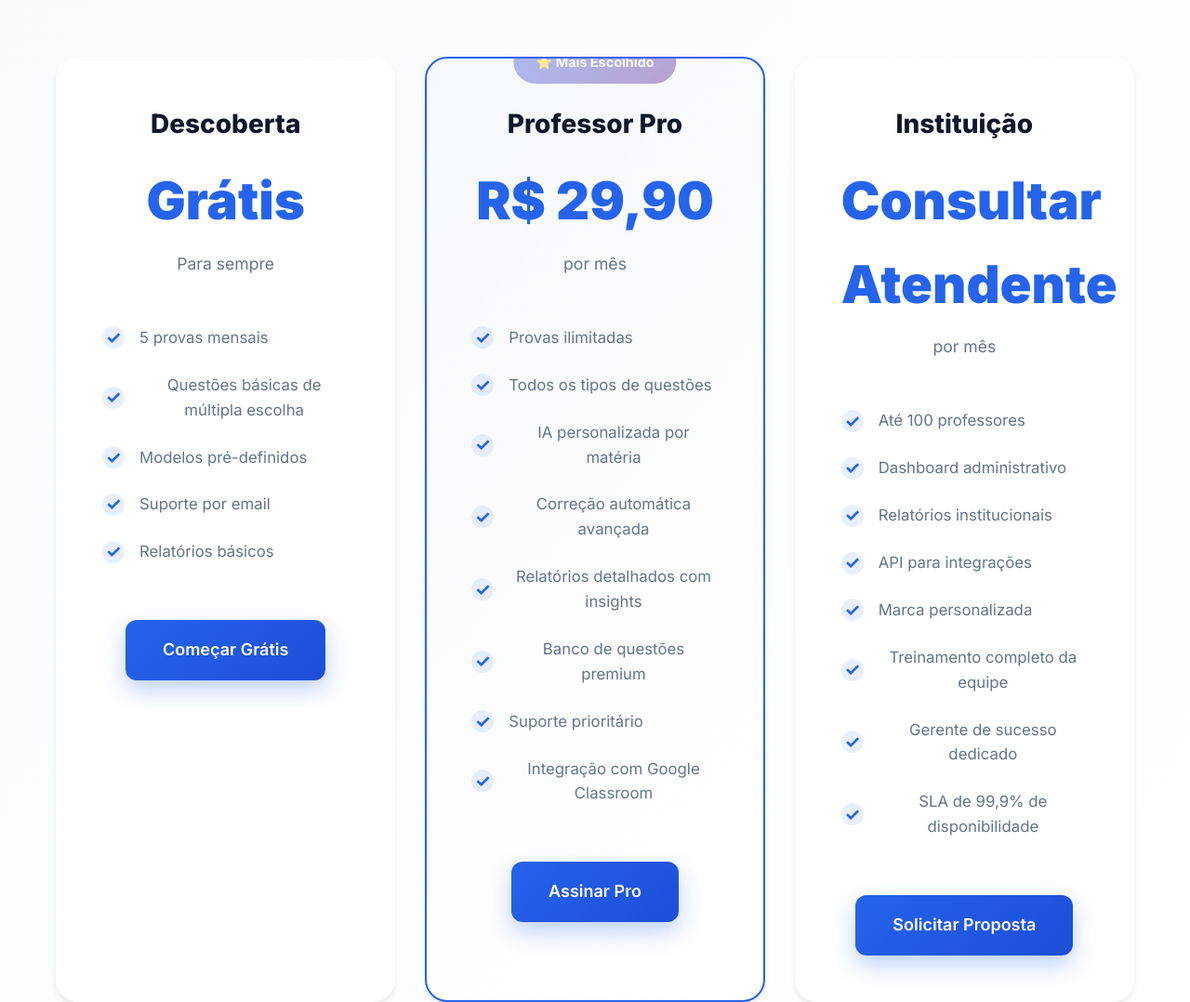
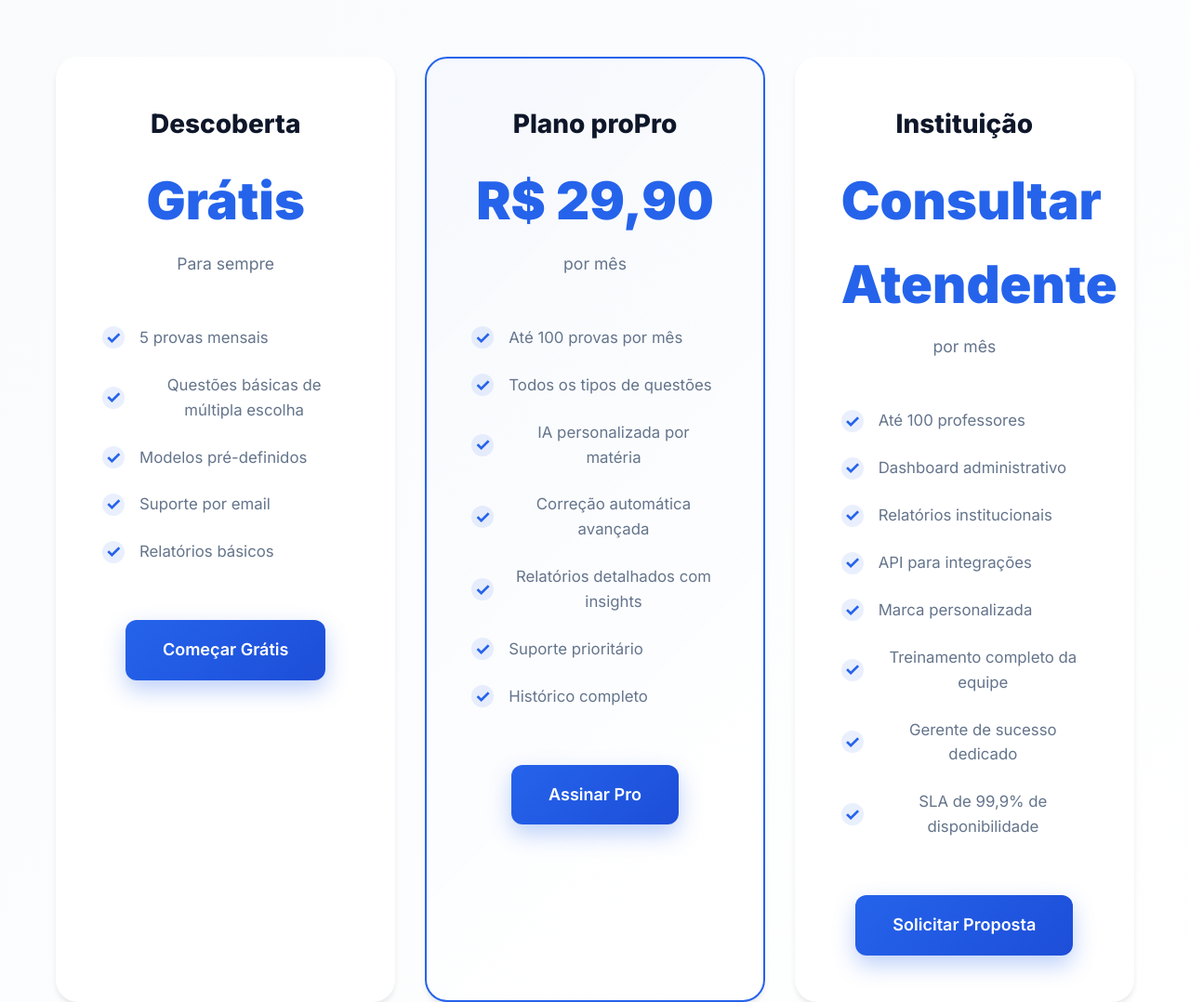
Before and after one commit to lztHenri/ClassIA-LandingPage, a plain HTML site: page index.html in a window 1280 px wide. Shown: the part 4390-5468 px from the top of the page at 93% size. Drawn offline with Linux system fonts and the light colour scheme.

Commit message:
Adicionando arquivos do projeto3

```diff
--- a/index.html
+++ b/index.html
@@ -1250,19 +1250,17 @@
                 </div>
 
                 <div class="price-card featured" data-aos="fade-up" data-aos-delay="200">
-                    <div class="price-badge">⭐ Mais Escolhido</div>
-                    <h3 class="price-title">Professor Pro</h3>
+                    <h3 class="price-title">Plano proPro</h3>
                     <div class="price-amount">R$ 29,90</div>
                     <div class="price-period">por mês</div>
                     <ul class="price-features">
-                        <li>Provas ilimitadas</li>
+                        <li>Até 100 provas por mês</li>
                         <li>Todos os tipos de questões</li>
                         <li>IA personalizada por matéria</li>
                         <li>Correção automática avançada</li>
                         <li>Relatórios detalhados com insights</li>
-                        <li>Banco de questões premium</li>
                         <li>Suporte prioritário</li>
-                        <li>Integração com Google Classroom</li>
+                        <li>Histórico completo</li>
                     </ul>
                     <a href="https://www.asaas.com/c/xmqwmtgw5llu8bte" class="cta-button">Assinar Pro</a>
                 </div>
```
